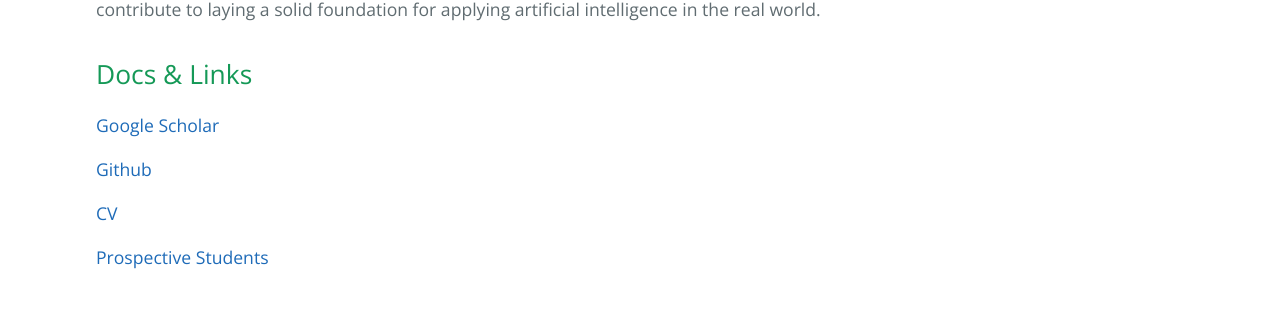
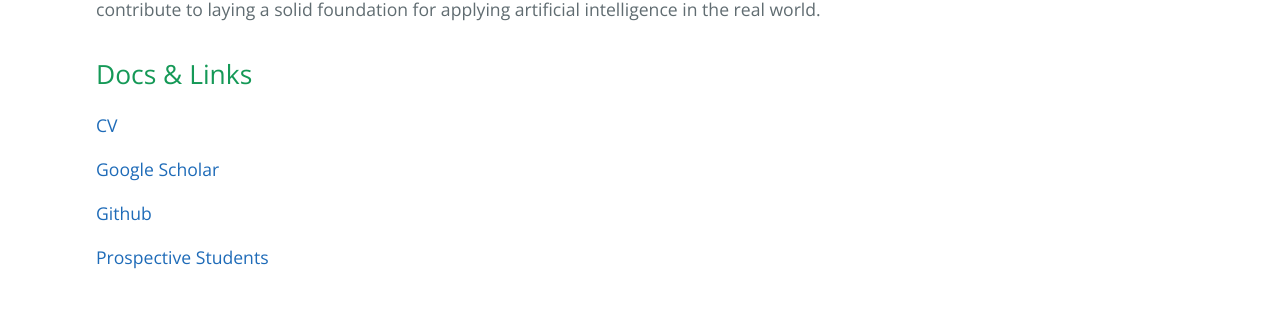
Before and after one commit to ZhimingZhou/zhimingzhou.github.io, a Jekyll site: the page built from index.md, in a window 1280 px wide. Shown: the part 599-908 px from the top of the page. Built offline with Jekyll 4.4.1, drawn with Linux system fonts in a browser that asks for light colours.

```diff
--- a/index.md
+++ b/index.md
@@ -13,11 +13,11 @@ Zhiming has a broad interest in fundamental techniques and theories of machine l
 
 ## Docs & Links
 
+[CV](https://raw.githubusercontent.com/ZhimingZhou/zhimingzhou.github.io/master/assets/Zhiming_Zhou_Resume.pdf)
+
 [Google Scholar](https://scholar.google.com/citations?user=b8YJ1EMAAAAJ&hl=en)
 
 [Github](https://github.com/ZhimingZhou)
-
-[CV](https://raw.githubusercontent.com/ZhimingZhou/zhimingzhou.github.io/master/assets/Zhiming_Zhou_Resume.pdf)
 
 [Prospective Students](https://zhimingzhou.github.io/Posts/Prospective-Students/)
 
```
